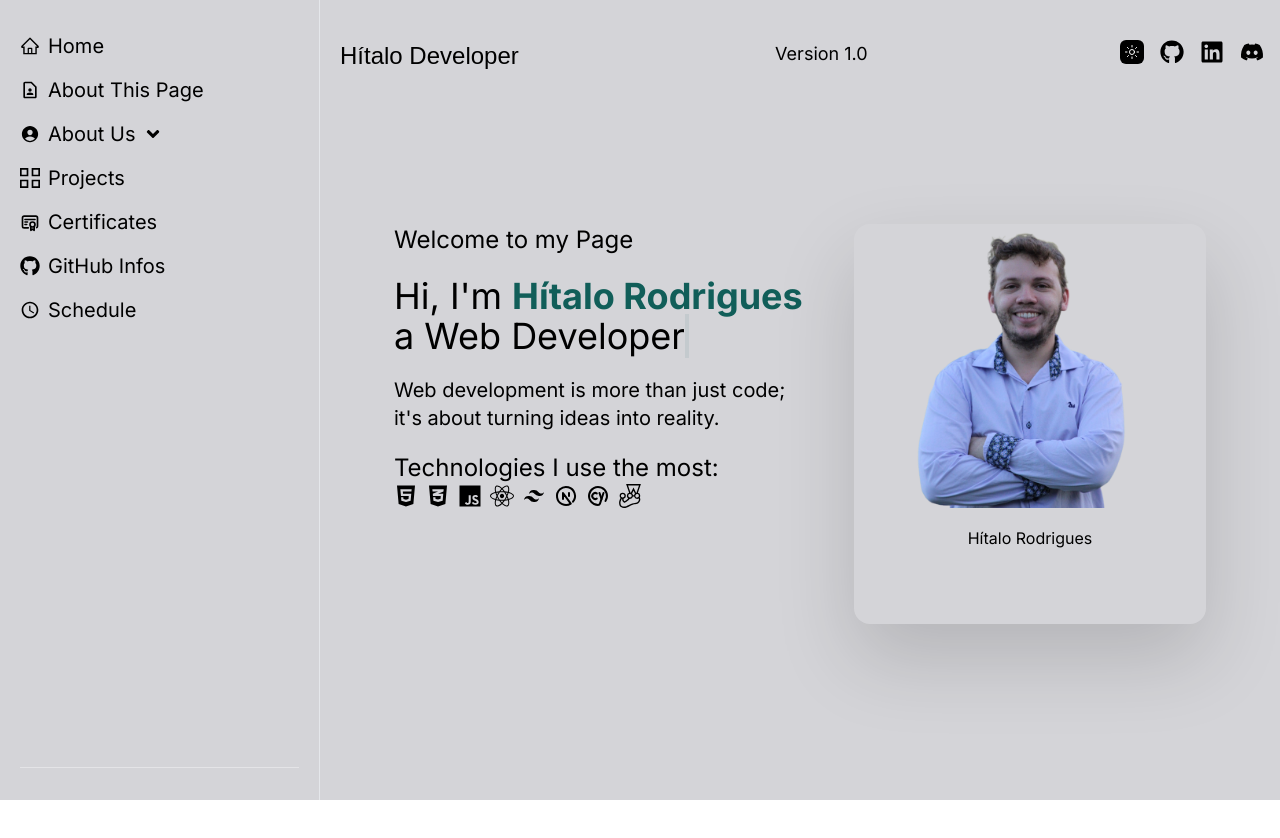
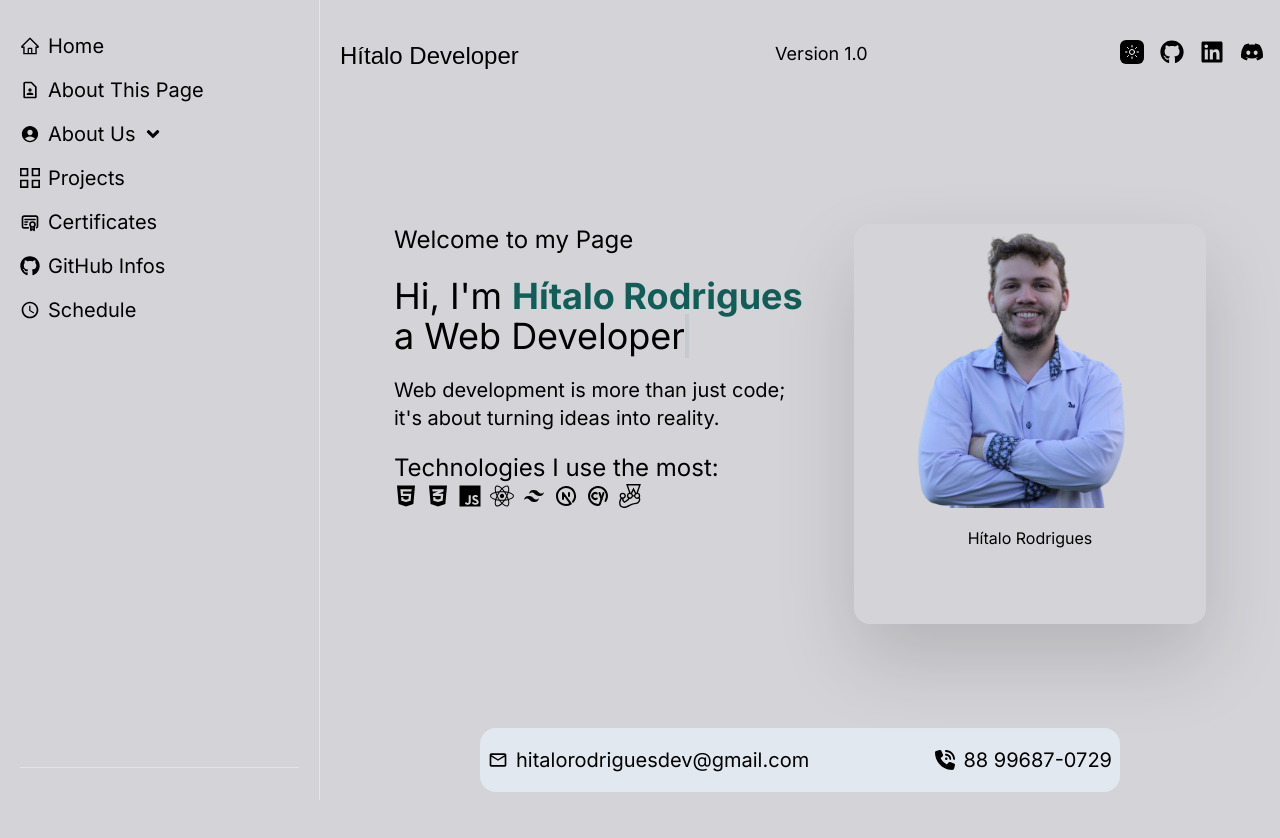
Before and after one commit to Hzimr/Hzimr.github.io, a Next.js app: page / in a window 1280 px wide. Before the commit the page ends 800 px from the top, so only its background shows below. Built offline with nearby package versions, Linux system fonts and the light colour scheme; a web font is replaced by a local one.

Commit message:
feat: created contact component

```diff
--- a/src/app/page.tsx
+++ b/src/app/page.tsx
@@ -7,6 +7,7 @@ import { BiLogoTailwindCss } from 'react-icons/bi'
 import { SiJest } from 'react-icons/si'
 import { Header } from '@/components/header/header'
 import { twMerge } from 'tailwind-merge'
+import { Contact } from '@/components/contact'
 
 export default function Home() {
   return (
@@ -46,6 +47,9 @@ export default function Home() {
           <MyImage />
         </div>
       </div>
+      <div className="flex w-full justify-center">
+        <Contact />
+      </div>
     </div>
   )
 }
--- /dev/null
+++ b/src/components/contact.tsx
@@ -0,0 +1,31 @@
+'use client'
+import { motion } from 'framer-motion'
+import { Suspense } from 'react'
+import { FaPhoneVolume } from 'react-icons/fa6'
+import { MdOutlineEmail } from 'react-icons/md'
+
+export function Contact() {
+  return (
+    <Suspense>
+      <motion.div
+        className="mt-6 flex h-24 flex-col items-center justify-between rounded-2xl bg-slate-200 p-3 text-xl text-black dark:bg-primary-darkContent dark:text-slate-100 md:h-16 md:w-[40rem] md:flex-row md:p-2"
+        initial={{ opacity: 0, scale: 0.5 }}
+        animate={{ opacity: 1, scale: 1 }}
+        transition={{
+          duration: 0.9,
+          delay: 0.3,
+          ease: [0, 0.71, 0.5, 1.01],
+        }}
+      >
+        <section className="flex items-center gap-2">
+          <MdOutlineEmail />
+          hitalorodriguesdev@gmail.com
+        </section>
+        <section className="flex items-center gap-2">
+          <FaPhoneVolume />
+          88 99687-0729
+        </section>
+      </motion.div>
+    </Suspense>
+  )
+}
```
